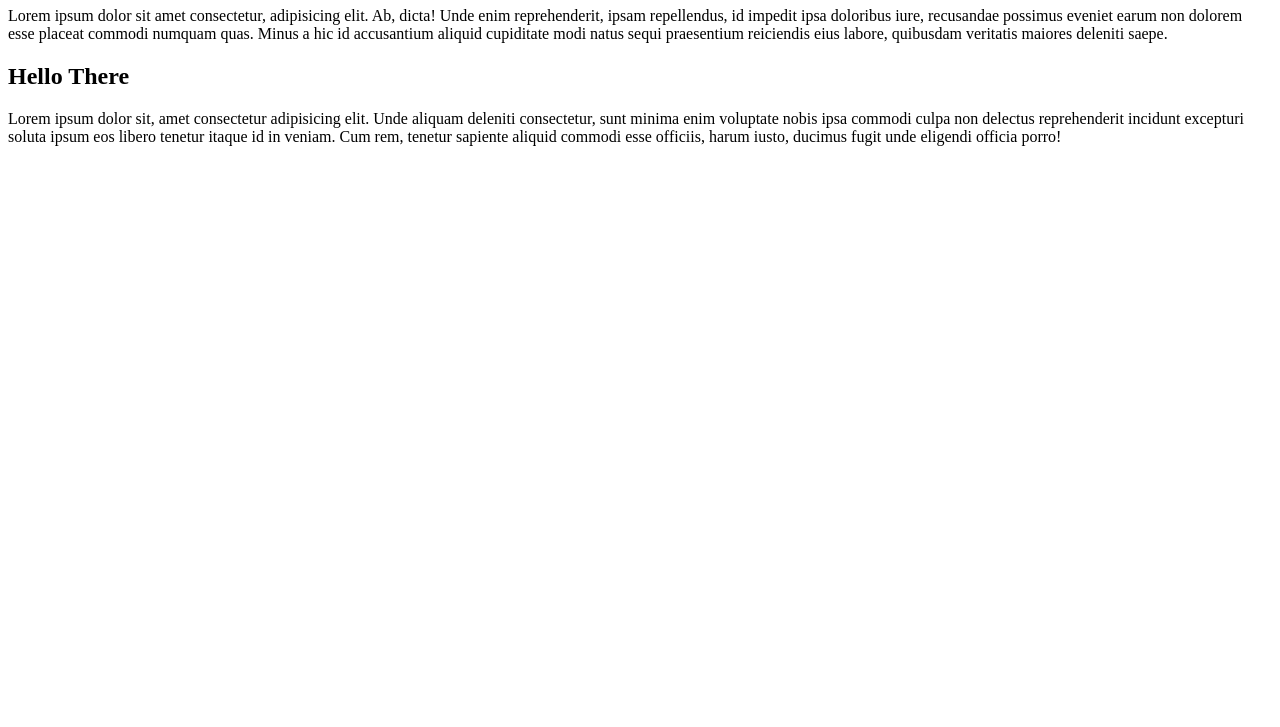
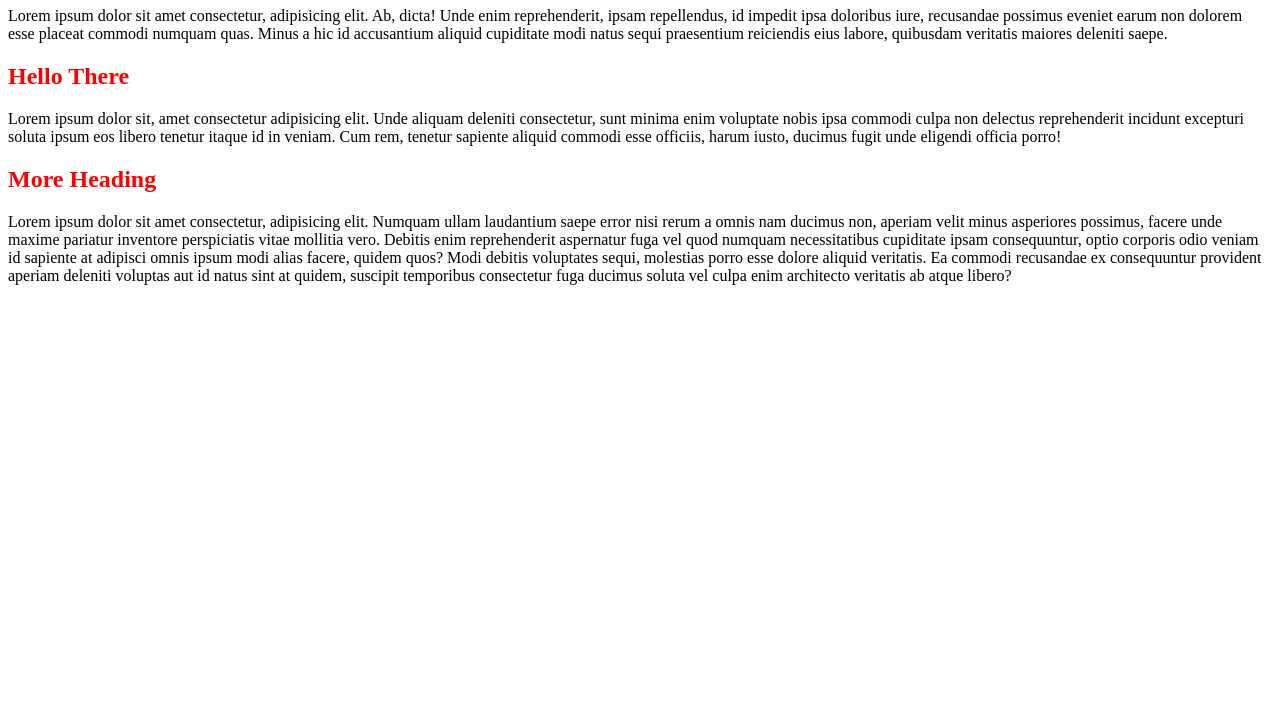
Before and after one commit to Kulsuma03/My-second-repo, a plain HTML site: page index.html in a window 1280 px wide. Shown: the part 73-800 px from the top of the page. Drawn offline with Linux system fonts and the light colour scheme.

Commit message:
style added

```diff
--- a/index.html
+++ b/index.html
@@ -5,11 +5,14 @@
     <meta http-equiv="X-UA-Compatible" content="IE=edge">
     <meta name="viewport" content="width=device-width, initial-scale=1.0">
     <title>My Second Github Repo</title>
+    <link rel="stylesheet" href="style.css">
 </head>
 <body>
     <h1>Hello World</h1>
     <p>Lorem ipsum dolor sit amet consectetur, adipisicing elit. Ab, dicta! Unde enim reprehenderit, ipsam repellendus, id impedit ipsa doloribus iure, recusandae possimus eveniet earum non dolorem esse placeat commodi numquam quas. Minus a hic id accusantium aliquid cupiditate modi natus sequi praesentium reiciendis eius labore, quibusdam veritatis maiores deleniti saepe.</p>
     <h2>Hello There</h2>
     <p>Lorem ipsum dolor sit, amet consectetur adipisicing elit. Unde aliquam deleniti consectetur, sunt minima enim voluptate nobis ipsa commodi culpa non delectus reprehenderit incidunt excepturi soluta ipsum eos libero tenetur itaque id in veniam. Cum rem, tenetur sapiente aliquid commodi esse officiis, harum iusto, ducimus fugit unde eligendi officia porro!</p>
+    <h2>More Heading</h2>
+    <p>Lorem ipsum dolor sit amet consectetur, adipisicing elit. Numquam ullam laudantium saepe error nisi rerum a omnis nam ducimus non, aperiam velit minus asperiores possimus, facere unde maxime pariatur inventore perspiciatis vitae mollitia vero. Debitis enim reprehenderit aspernatur fuga vel quod numquam necessitatibus cupiditate ipsam consequuntur, optio corporis odio veniam id sapiente at adipisci omnis ipsum modi alias facere, quidem quos? Modi debitis voluptates sequi, molestias porro esse dolore aliquid veritatis. Ea commodi recusandae ex consequuntur provident aperiam deleniti voluptas aut id natus sint at quidem, suscipit temporibus consectetur fuga ducimus soluta vel culpa enim architecto veritatis ab atque libero?</p>
 </body>
 </html>
--- /dev/null
+++ b/style.css
@@ -0,0 +1,4 @@
+h1,
+h2{
+color:red;
+}
```
